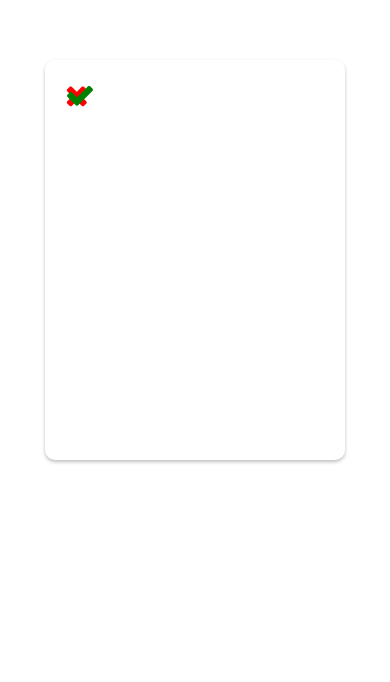
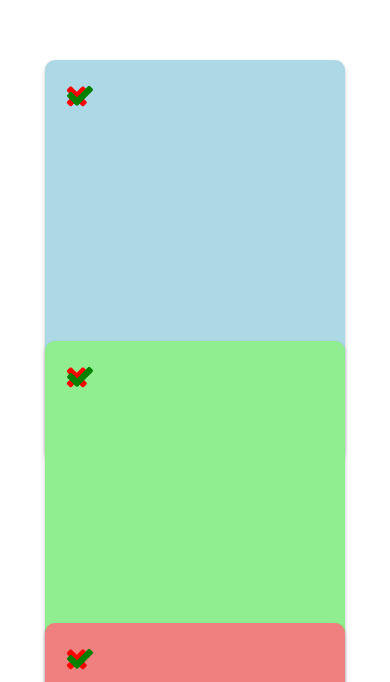
Before and after one commit to nikhiltony26/SwipeAnimation_APP, a React Native app: screen / in a window 390 px wide. Shown: the part 162-844 px from the top of the page. Built offline with nearby package versions, Linux system fonts and the light colour scheme.

Commit message:
resync auto-sync

```diff
--- a/App.js
+++ b/App.js
@@ -7,7 +7,7 @@ const SCREEN_HEIGHT = Dimensions.get('window').height;
 const CARD_WIDTH = 300;
 const CARD_HEIGHT = 400;
 
-const SwipeAnimationApp = () => {
+const Card = ({ backgroundColor }) => {
   const position = new Animated.ValueXY();
   const rotate = position.x.interpolate({
     inputRange: [-SCREEN_WIDTH / 2, 0, SCREEN_WIDTH / 2],
@@ -58,7 +58,7 @@ const SwipeAnimationApp = () => {
         <Animated.View
           style={[
             styles.card,
-            { transform: [{ rotate: rotate }] },
+            { transform: [{ rotate: rotate }], backgroundColor: backgroundColor },
           ]}
         >
           {/* Card content here */}
@@ -66,6 +66,17 @@ const SwipeAnimationApp = () => {
           <Icon name="check" size={30} color="green" style={styles.icon} />
         </Animated.View>
       </Animated.View>
+    </View>
+  );
+};
+
+const SwipeAnimationApp = () => {
+  return (
+    <View style={{ flex: 1 }}>
+      <Card backgroundColor="lightblue" />
+      <Card backgroundColor="lightgreen" />
+      <Card backgroundColor="lightcoral" />
+      {/* Add more cards with different colors as needed */}
     </View>
   );
 };
@@ -87,7 +98,6 @@ const styles = StyleSheet.create({
   card: {
     width: CARD_WIDTH,
     height: CARD_HEIGHT,
-    backgroundColor: 'white',
     borderRadius: 10,
     shadowColor: '#000',
     shadowOffset: {
@@ -97,6 +107,8 @@ const styles = StyleSheet.create({
     shadowOpacity: 0.25,
     shadowRadius: 3.84,
     elevation: 5,
+    justifyContent: 'center',
+    alignItems: 'center',
   },
   icon: {
     position: 'absolute',
```
